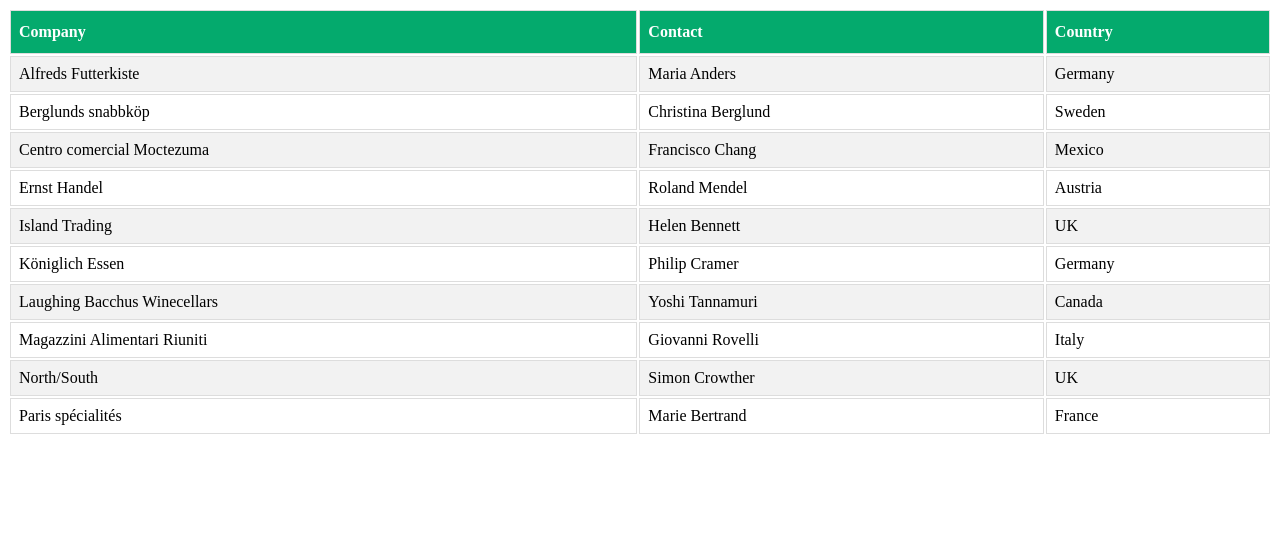
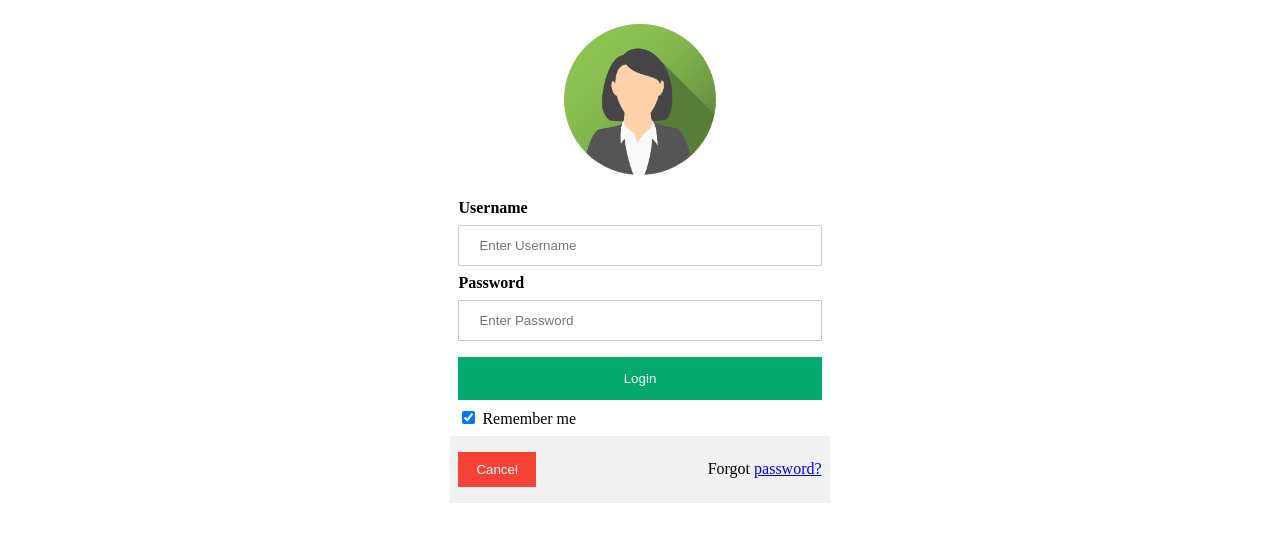
Before and after one commit to Shreyam-007/MERN-Tasks, a plain HTML site: page Task11.html in a window 1280 px wide. Drawn offline with Linux system fonts and the light colour scheme.

Commit message:
HTML&CSS Tasks completed

```diff
--- a/Task11.html
+++ b/Task11.html
@@ -1,87 +1,112 @@
 <!DOCTYPE html>
 <html>
   <head>
+    <meta name="viewport" content="width=device-width, initial-scale=1" />
+    <title>Task-6</title>
     <style>
-td,th {
-  border: 1px solid #ddd;
+      input[type="text"],
+      input[type="password"] {
+        width: 100%;
+        padding: 12px 20px;
+        margin: 8px 0;
+        display: inline-block;
+        border: 1px solid #ccc;
+        box-sizing: border-box;
+      }
+
+      button {
+        background-color: #04aa6d;
+        color: white;
+        padding: 14px 20px;
+        margin: 8px 0;
+        border: none;
+        cursor: pointer;
+        width: 100%;
+      }
+
+      button:hover {
+        opacity: 0.8;
+      }
+
+      .cancelbtn {
+        width: auto;
+        padding: 10px 18px;
+        background-color: #f44336;
+      }
+
+      .imgcontainer {
+        text-align: center;
+        margin: 24px 0 12px 0;
+        position: relative;
+      }
+
+      img.avatar {
+        width: 40%;
+        border-radius: 50%;
+      }
+
+      .container {
         padding: 8px;
       }
 
-tr:nth-child(even){
-    background-color: #f2f2f2;
+      span.psw {
+        float: right;
+        padding-top: 16px;
       }
 
-tr:hover {
-    background-color: #ddd;
+      .animate {
+        -webkit-animation: animatezoom 0.6s;
+        animation: animatezoom 0.6s;
       }
-th {
-  padding-top: 12px;
-  padding-bottom: 12px;
-  text-align: left;
-  background-color: #04AA6D;
-  color: white;
+
+      @-webkit-keyframes animatezoom {
+        from {
+          -webkit-transform: scale(0);
+        }
+        to {
+          -webkit-transform: scale(1);
+        }
+      }
+
+      @keyframes animatezoom {
+        from {
+          transform: scale(0);
+        }
+        to {
+          transform: scale(1);
+        }
       }
     </style>
   </head>
   <body>
+    <form style="width: 30%; margin: auto">
+      <div class="imgcontainer">
+        <img src="photo.png" alt="Avatar" class="avatar" />
+      </div>
 
-<table style="width: 100%; height: 100%;">
-  <tr>
-    <th>Company</th>
-    <th>Contact</th>
-    <th>Country</th>
-  </tr>
-  <tr>
-    <td>Alfreds Futterkiste</td>
-    <td>Maria Anders</td>
-    <td>Germany</td>
-  </tr>
-  <tr>
-    <td>Berglunds snabbköp</td>
-    <td>Christina Berglund</td>
-    <td>Sweden</td>
-  </tr>
-  <tr>
-    <td>Centro comercial Moctezuma</td>
-    <td>Francisco Chang</td>
-    <td>Mexico</td>
-  </tr>
-  <tr>
-    <td>Ernst Handel</td>
-    <td>Roland Mendel</td>
-    <td>Austria</td>
-  </tr>
-  <tr>
-    <td>Island Trading</td>
-    <td>Helen Bennett</td>
-    <td>UK</td>
-  </tr>
-  <tr>
-    <td>Königlich Essen</td>
-    <td>Philip Cramer</td>
-    <td>Germany</td>
-  </tr>
-  <tr>
-    <td>Laughing Bacchus Winecellars</td>
-    <td>Yoshi Tannamuri</td>
-    <td>Canada</td>
-  </tr>
-  <tr>
-    <td>Magazzini Alimentari Riuniti</td>
-    <td>Giovanni Rovelli</td>
-    <td>Italy</td>
-  </tr>
-  <tr>
-    <td>North/South</td>
-    <td>Simon Crowther</td>
-    <td>UK</td>
-  </tr>
-  <tr>
-    <td>Paris spécialités</td>
-    <td>Marie Bertrand</td>
-    <td>France</td>
-  </tr>
-</table>
+      <div class="container">
+        <label for="uname"><b>Username</b></label>
+        <input type="text" placeholder="Enter Username" name="uname" required />
 
+        <label for="psw"><b>Password</b></label>
+        <input
+          type="password"
+          placeholder="Enter Password"
+          name="psw"
+          required
+        />
+
+        <button type="submit">Login</button>
+        <label>
+          <input type="checkbox" checked="checked" name="remember" /> Remember
+          me
+        </label>
+      </div>
+
+      <div class="container" style="background-color: #f1f1f1">
+        <button type="button" class="cancelbtn">Cancel</button>
+        <span class="psw">Forgot <a href="#">password?</a></span>
+      </div>
+    </form>
   </body>
 </html>
```
Also changed, not shown: Task10.html (+112 -0 lines), Task12.html (added, +80 -0 lines), Task9.html (+54 -8 lines), index.html (+12 -0 lines), photo.png (added). Lines whose indentation alone changed are shown as unchanged.
